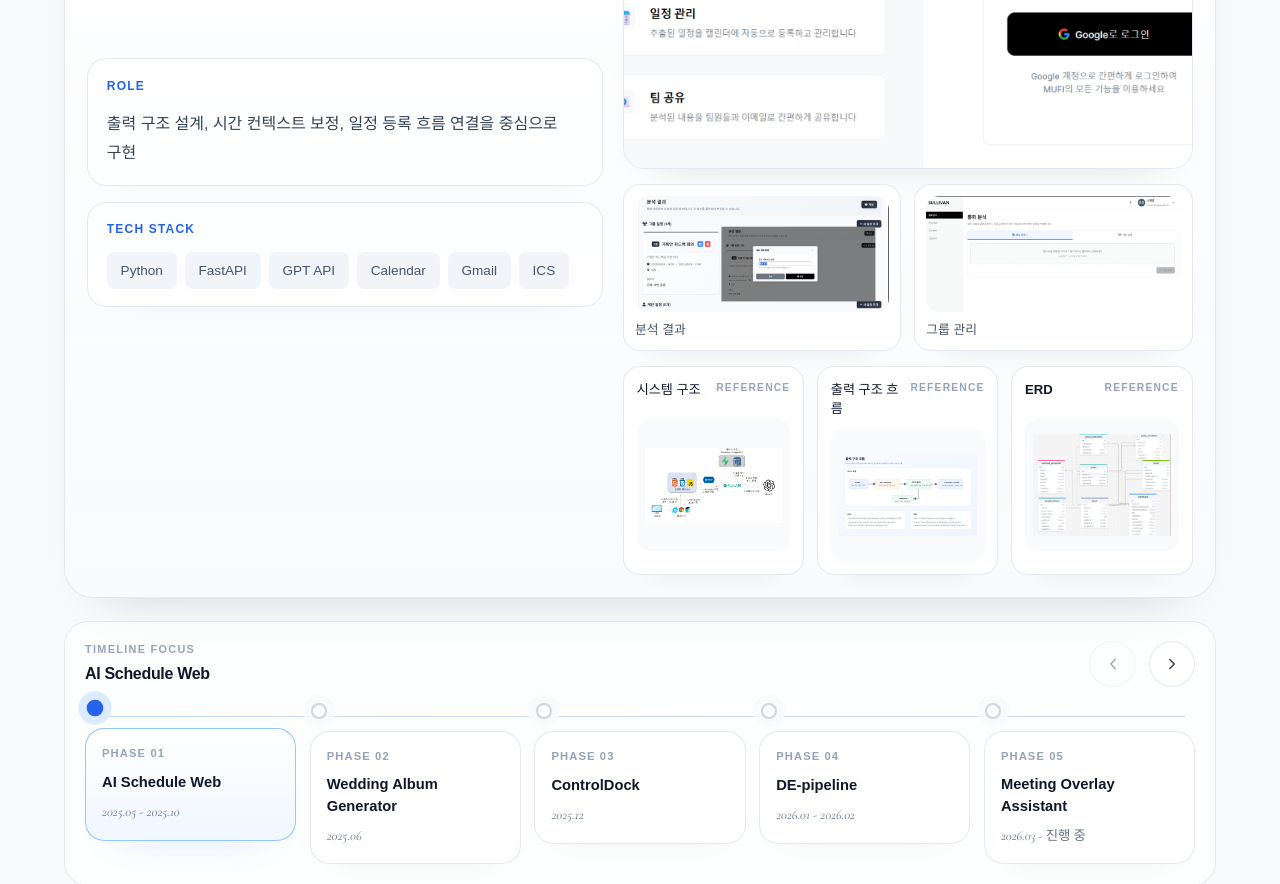
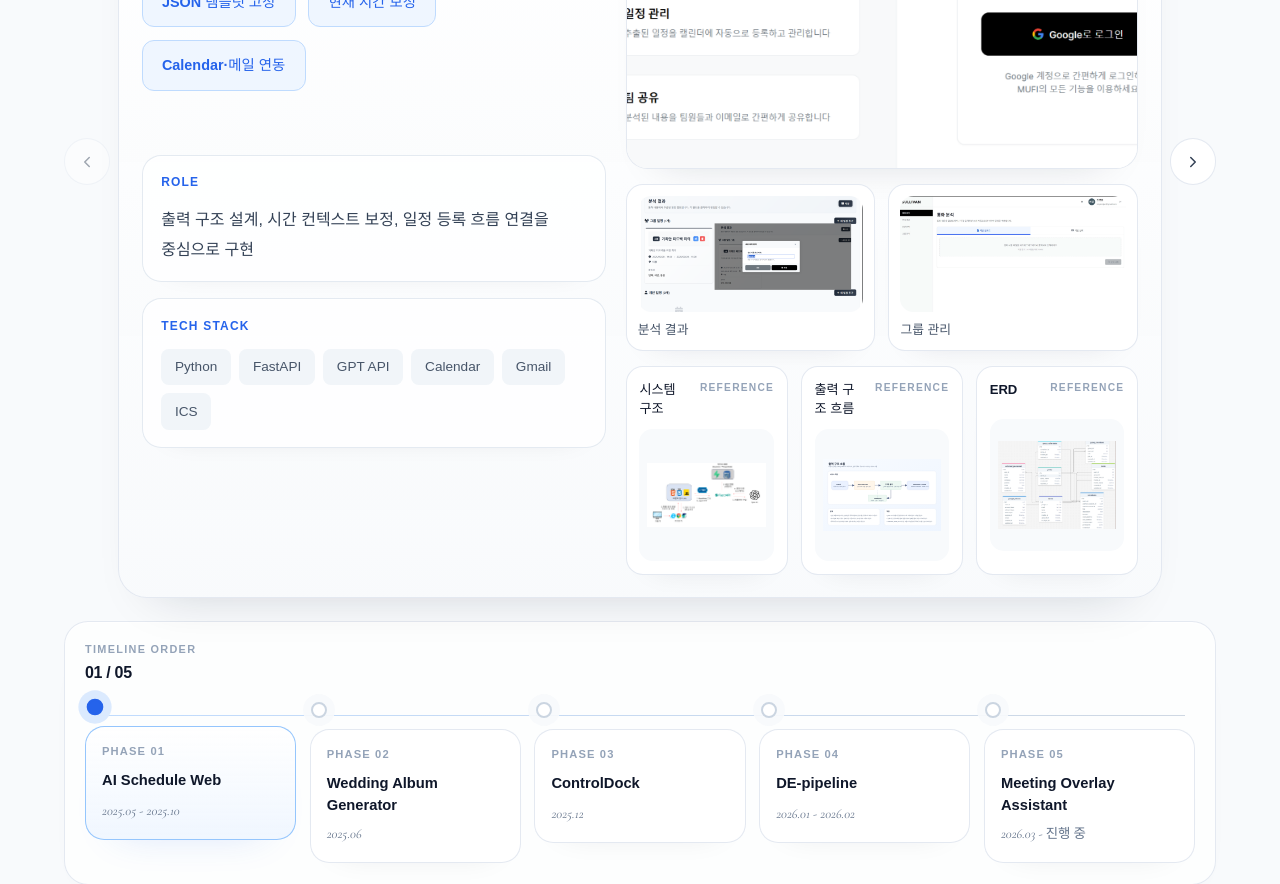
Before and after one commit to shinyeonjun/portfolio, a React (Vite) app: page / in a window 1280 px wide. Shown: the part 2500-3384 px from the top of the page. Built offline with nearby package versions, Linux system fonts and the light colour scheme; a web font is replaced by a local one.

Commit message:
style: move project arrows to the stage sides

```diff
--- a/src/App.css
+++ b/src/App.css
@@ -1696,6 +1696,21 @@
 .growth-stage {
   position: relative;
   min-width: 0;
+  padding-inline: 3.4rem;
+}
+
+.growth-stage-arrows {
+  position: absolute;
+  inset: 0;
+  z-index: 2;
+  display: flex;
+  align-items: center;
+  justify-content: space-between;
+  pointer-events: none;
+}
+
+.growth-control-floating {
+  pointer-events: auto;
 }
 
 .growth-timeline-nav {
@@ -1713,7 +1728,7 @@
 .growth-timeline-head {
   display: flex;
   align-items: center;
-  justify-content: space-between;
+  justify-content: flex-start;
   gap: 1rem;
 }
 
@@ -2233,6 +2248,10 @@
 
   .growth-slide-card {
     grid-template-columns: 1fr;
+  }
+
+  .growth-stage {
+    padding-inline: 2.6rem;
   }
 
   .growth-progress-item {
@@ -2531,6 +2550,15 @@ button,
     justify-content: flex-start;
   }
 
+  .growth-stage {
+    padding-inline: 2rem;
+  }
+
+  .growth-control-floating {
+    width: 2.45rem;
+    height: 2.45rem;
+  }
+
   .growth-slide-card {
     padding: 1.1rem;
   }
--- a/src/components/ProjectsTimeline.tsx
+++ b/src/components/ProjectsTimeline.tsx
@@ -178,6 +178,27 @@ export default function ProjectsTimeline() {
 
                 <div className="growth-shell">
                     <div className="growth-stage">
+                        <div className="growth-stage-arrows" aria-label="프로젝트 이동">
+                            <button
+                                type="button"
+                                className="growth-control growth-control-floating hover-trigger"
+                                onClick={() => goToProject(activeIndex - 1)}
+                                disabled={activeIndex === 0}
+                                aria-label="이전 프로젝트"
+                            >
+                                <ChevronLeft size={18} />
+                            </button>
+                            <button
+                                type="button"
+                                className="growth-control growth-control-floating hover-trigger"
+                                onClick={() => goToProject(activeIndex + 1)}
+                                disabled={activeIndex === projects.length - 1}
+                                aria-label="다음 프로젝트"
+                            >
+                                <ChevronRight size={18} />
+                            </button>
+                        </div>
+
                         <AnimatePresence mode="wait">
                             <motion.article
                                 key={activeProject.id}
@@ -361,29 +382,11 @@ export default function ProjectsTimeline() {
                     <div className="growth-timeline-nav">
                         <div className="growth-timeline-head">
                             <div className="growth-control-status">
-                                <span>Timeline Focus</span>
-                                <strong>{activeProject.title}</strong>
-                            </div>
-
-                            <div className="growth-controls">
-                                <button
-                                    type="button"
-                                    className="growth-control hover-trigger"
-                                    onClick={() => goToProject(activeIndex - 1)}
-                                    disabled={activeIndex === 0}
-                                    aria-label="이전 프로젝트"
-                                >
-                                    <ChevronLeft size={18} />
-                                </button>
-                                <button
-                                    type="button"
-                                    className="growth-control hover-trigger"
-                                    onClick={() => goToProject(activeIndex + 1)}
-                                    disabled={activeIndex === projects.length - 1}
-                                    aria-label="다음 프로젝트"
-                                >
-                                    <ChevronRight size={18} />
-                                </button>
+                                <span>Timeline Order</span>
+                                <strong>
+                                    {String(activeIndex + 1).padStart(2, '0')} /{' '}
+                                    {String(projects.length).padStart(2, '0')}
+                                </strong>
                             </div>
                         </div>
 
```
